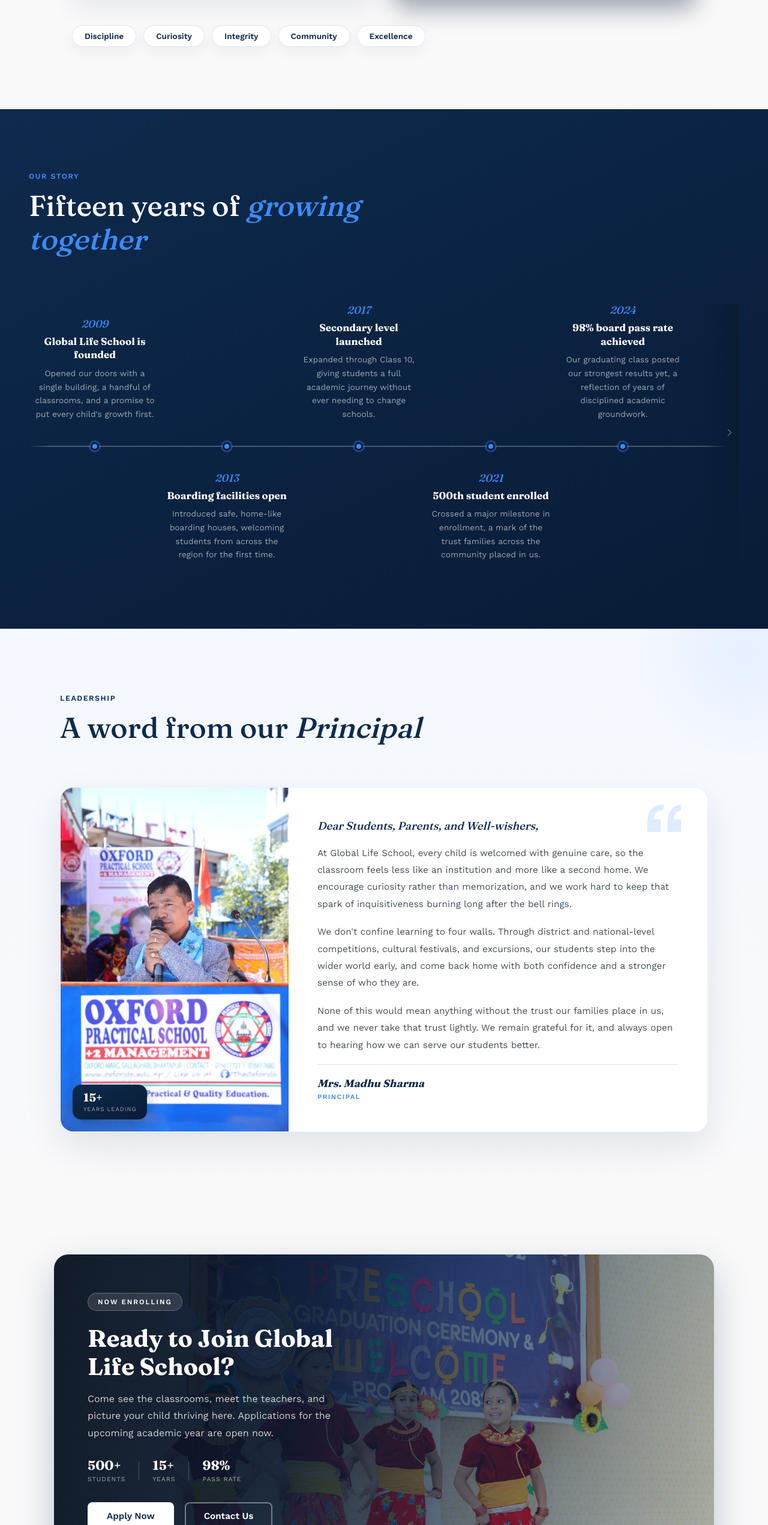
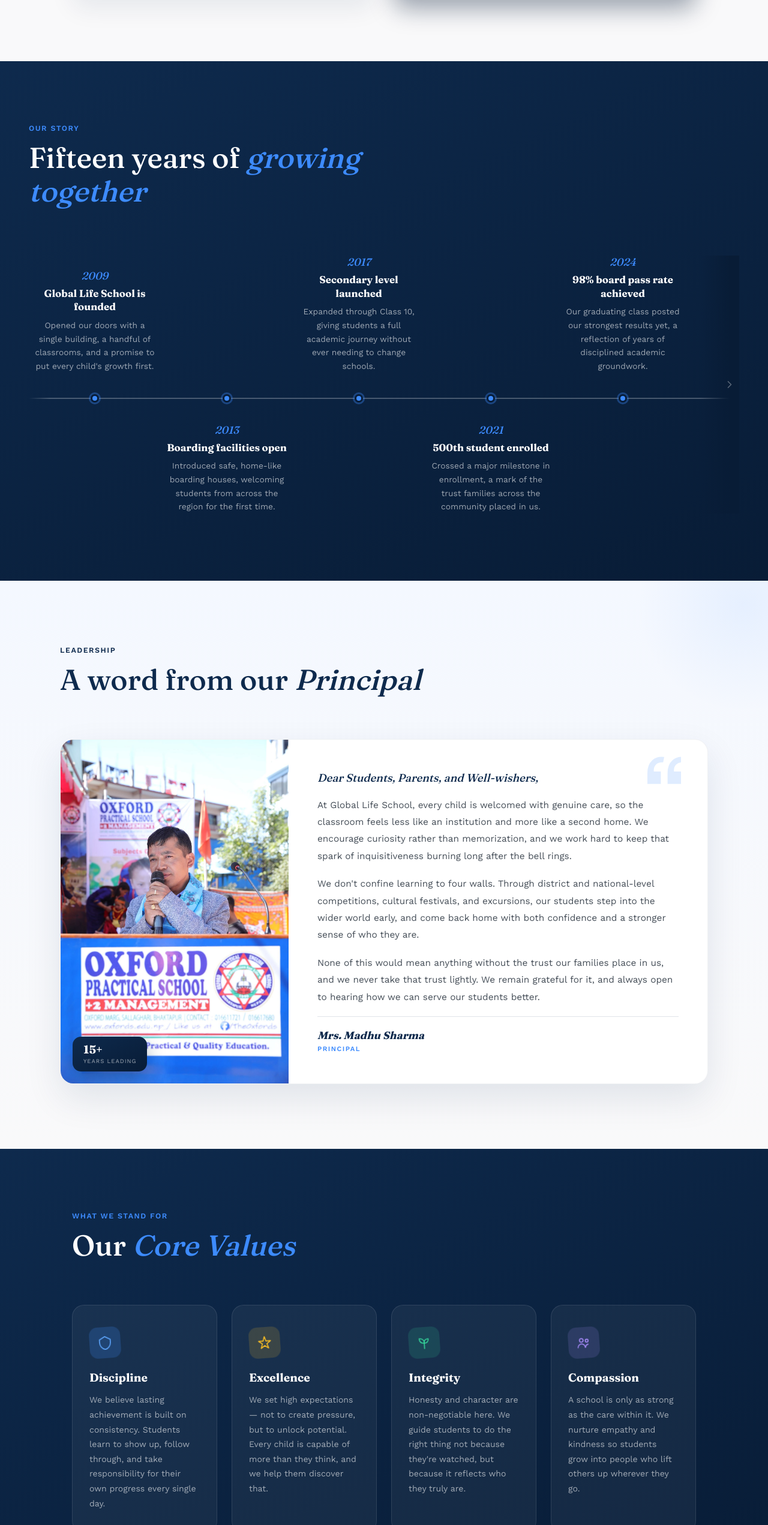
Before and after one commit to swikar-napit/globallife-web, a React (Vite) app: page /about in a window 1280 px wide. Shown: the part 1163-3705 px from the top of the page at 60% size. Built offline with nearby package versions, Linux system fonts and the light colour scheme.

Commit message:
feat: core feature

```diff
--- a/src/pages/About.css
+++ b/src/pages/About.css
@@ -305,32 +305,100 @@
   }
 }
 
-.values-row {
-  display: flex;
-  flex-wrap: wrap;
-  gap: 12px;
-  margin-top: clamp(32px, 4vw, 44px);
+/* =================================*********
+   CORE VALUES SECTION
+========================================= */
+.core-values-section {
+  background: linear-gradient(155deg, var(--navy) 0%, var(--navy-deep) 100%);
+  padding: clamp(64px, 9vw, 104px) clamp(24px, 5vw, 48px);
 }
 
-.value-pill {
-  display: inline-flex;
-  align-items: center;
-  background: #fff;
-  border: 1px solid rgba(14, 42, 77, 0.1);
-  color: var(--navy);
-  font-size: 0.85rem;
-  font-weight: 600;
-  padding: 9px 20px;
-  border-radius: 999px;
-  box-shadow: 0 8px 20px rgba(14, 42, 77, 0.06);
-  transition: transform 0.2s ease, box-shadow 0.2s ease, background 0.2s ease, color 0.2s ease;
+.core-values-inner {
+  max-width: 1040px;
+  margin: 0 auto;
 }
 
-.value-pill:hover {
-  transform: translateY(-3px);
-  background: var(--navy);
+.core-values-grid {
+  display: grid;
+  grid-template-columns: repeat(4, 1fr);
+  gap: clamp(16px, 2.5vw, 24px);
+}
+
+.core-value-card {
+  background: rgba(255, 255, 255, 0.05);
+  border: 1px solid rgba(255, 255, 255, 0.1);
+  border-radius: 20px;
+  padding: clamp(24px, 3vw, 36px) clamp(20px, 2.5vw, 28px);
+  transition: transform 0.28s ease, background 0.28s ease, box-shadow 0.28s ease;
+}
+
+.core-value-card:hover {
+  transform: translateY(-6px);
+  background: rgba(255, 255, 255, 0.09);
+  box-shadow: 0 20px 48px rgba(0, 0, 0, 0.25);
+}
+
+.core-value-icon {
+  width: 52px;
+  height: 52px;
+  border-radius: 14px;
+  display: flex;
+  align-items: center;
+  justify-content: center;
+  margin-bottom: 20px;
+  transform: rotate(-4deg);
+}
+
+.core-value-icon svg {
+  width: 24px;
+  height: 24px;
+}
+
+.core-value-icon--blue {
+  background: rgba(61, 139, 253, 0.2);
+  color: #5fa8ff;
+}
+
+.core-value-icon--amber {
+  background: rgba(251, 191, 36, 0.15);
+  color: #fbbf24;
+}
+
+.core-value-icon--green {
+  background: rgba(52, 211, 153, 0.15);
+  color: #34d399;
+}
+
+.core-value-icon--violet {
+  background: rgba(167, 139, 250, 0.15);
+  color: #a78bfa;
+}
+
+.core-value-title {
+  font-family: 'Fraunces', serif;
+  font-size: clamp(1.05rem, 1rem + 0.3vw, 1.2rem);
+  font-weight: 700;
   color: #fff;
-  box-shadow: 0 14px 28px rgba(14, 42, 77, 0.2);
+  margin-bottom: 12px;
+  line-height: 1.3;
+}
+
+.core-value-text {
+  font-size: 0.88rem;
+  line-height: 1.75;
+  color: rgba(255, 255, 255, 0.6);
+}
+
+@media (max-width: 900px) {
+  .core-values-grid {
+    grid-template-columns: repeat(2, 1fr);
+  }
+}
+
+@media (max-width: 520px) {
+  .core-values-grid {
+    grid-template-columns: 1fr;
+  }
 }
 /* =================================*********
    OUR STORY — horizontal timeline
--- a/src/pages/About.jsx
+++ b/src/pages/About.jsx
@@ -163,11 +163,7 @@ function About() {
             </div>
           </div>
 
-          <div className="values-row">
-            {["Discipline", "Curiosity", "Integrity", "Community", "Excellence"].map((v) => (
-              <span className="value-pill" key={v}>{v}</span>
-            ))}
-          </div>
+
         </div>
       </section>
       <section className="story-section">
@@ -300,6 +296,64 @@ function About() {
         </div>
       </section>
 
+      <section className="core-values-section">
+        <div className="core-values-inner">
+          <div className="mv-intro">
+            <span className="mv-eyebrow" style={{ color: "var(--blue-accent)" }}>What We Stand For</span>
+            <h2 className="mv-heading" style={{ color: "#fff" }}>
+              Our <em style={{ color: "var(--blue-accent)" }}>Core Values</em>
+            </h2>
+          </div>
+
+          <div className="core-values-grid">
+            <div className="core-value-card">
+              <div className="core-value-icon core-value-icon--blue">
+                <svg viewBox="0 0 24 24" fill="none" stroke="currentColor" strokeWidth="1.6" strokeLinecap="round" strokeLinejoin="round">
+                  <path d="M12 2L3 7v5c0 5.25 3.75 10.15 9 11.25C17.25 22.15 21 17.25 21 12V7L12 2Z" />
+                </svg>
+              </div>
+              <h3 className="core-value-title">Discipline</h3>
+              <p className="core-value-text">We believe lasting achievement is built on consistency. Students learn to show up, follow through, and take responsibility for their own progress every single day.</p>
+            </div>
+
+            <div className="core-value-card">
+              <div className="core-value-icon core-value-icon--amber">
+                <svg viewBox="0 0 24 24" fill="none" stroke="currentColor" strokeWidth="1.6" strokeLinecap="round" strokeLinejoin="round">
+                  <path d="M12 2l2.4 7.4H22l-6.2 4.5 2.4 7.4L12 17l-6.2 4.3 2.4-7.4L2 9.4h7.6L12 2Z" />
+                </svg>
+              </div>
+              <h3 className="core-value-title">Excellence</h3>
+              <p className="core-value-text">We set high expectations — not to create pressure, but to unlock potential. Every child is capable of more than they think, and we help them discover that.</p>
+            </div>
+
+            <div className="core-value-card">
+              <div className="core-value-icon core-value-icon--green">
+                <svg viewBox="0 0 24 24" fill="none" stroke="currentColor" strokeWidth="1.6" strokeLinecap="round" strokeLinejoin="round">
+                  <path d="M12 22V12" />
+                  <path d="M12 12C12 7 8 5 4 5c0 5 3 8 8 8Z" />
+                  <path d="M12 12c0-4 3-6 7-6 0 4-2 7-7 7" />
+                </svg>
+              </div>
+              <h3 className="core-value-title">Integrity</h3>
+              <p className="core-value-text">Honesty and character are non-negotiable here. We guide students to do the right thing not because they're watched, but because it reflects who they truly are.</p>
+            </div>
+
+            <div className="core-value-card">
+              <div className="core-value-icon core-value-icon--violet">
+                <svg viewBox="0 0 24 24" fill="none" stroke="currentColor" strokeWidth="1.6" strokeLinecap="round" strokeLinejoin="round">
+                  <circle cx="8" cy="8" r="3" />
+                  <path d="M2 20c0-3.3 2.7-6 6-6s6 2.7 6 6" />
+                  <circle cx="17" cy="9" r="2.4" />
+                  <path d="M14.5 20c.2-2.6 2.1-4.6 4.5-4.9" />
+                </svg>
+              </div>
+              <h3 className="core-value-title">Compassion</h3>
+              <p className="core-value-text">A school is only as strong as the care within it. We nurture empathy and kindness so students grow into people who lift others up wherever they go.</p>
+            </div>
+          </div>
+        </div>
+      </section>
+
       <section className="cta-section">
         <div className="cta-card">
           <div className="cta-photo" style={{ backgroundImage: `url(${ctaPhoto})` }} aria-hidden="true" />
```
